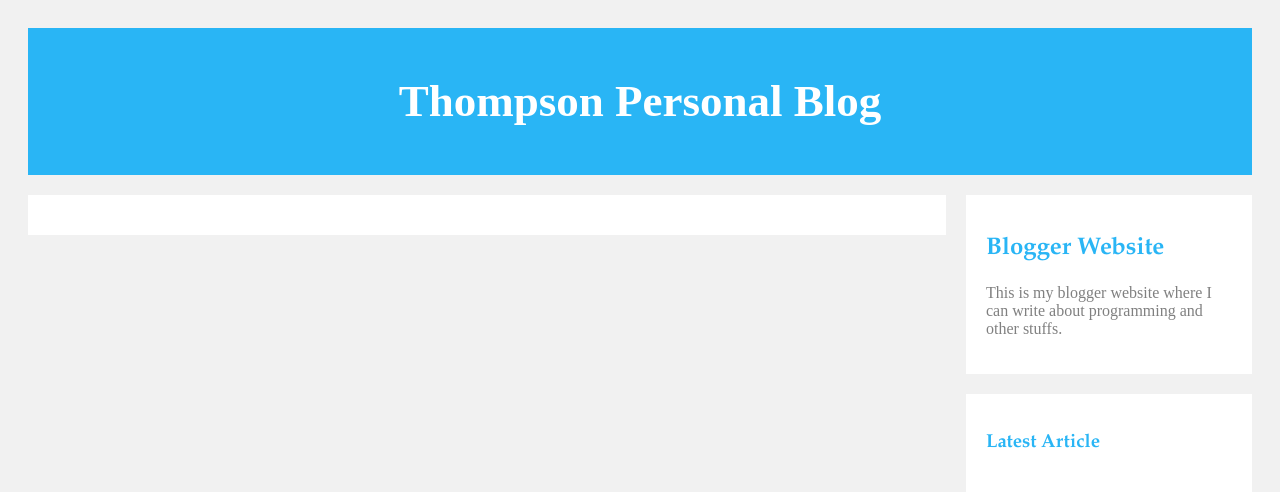
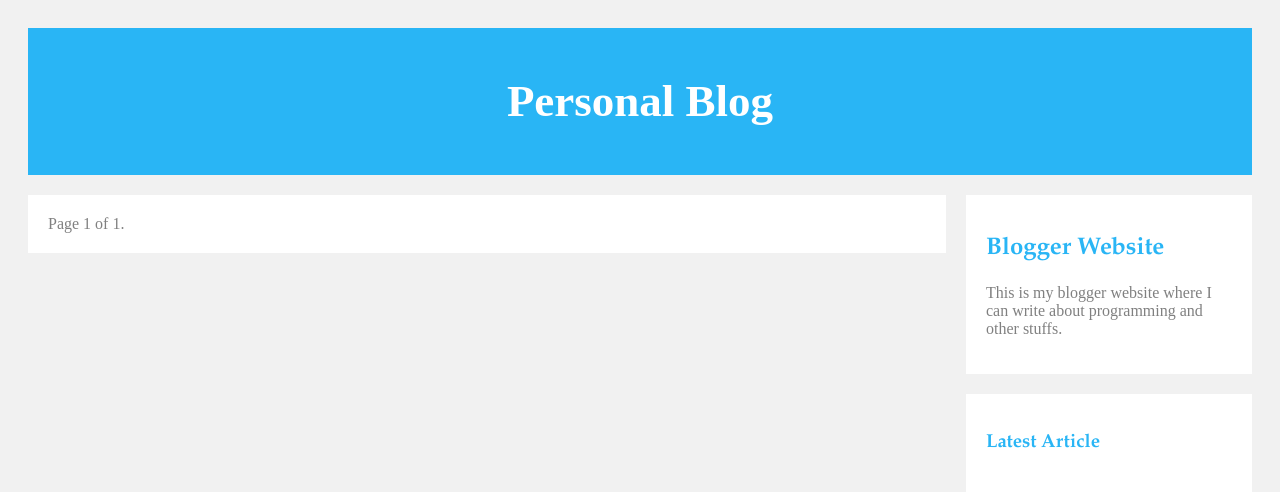
Before and after one commit to thompson-pilot/thom-blog, a Django app: page / in a window 1280 px wide. Shown: the top 492 px of the page. Run offline with Django 3.2, Linux system fonts and the light colour scheme; data that the repository does not hold is empty.

Commit message:
Added pagination to the article list page.

```diff
--- a/blog/static/css/style.css
+++ b/blog/static/css/style.css
@@ -67,9 +67,12 @@ body {
 a:link {
     text-decoration: none;
 }
+a:visited {
+    color: #29B5F5;;
+}
 
 a:hover {
-    color: #29B5F5;
+    color: #343477;
 }
 
 /* Responsive layout - when the screen is less than 800px wide, make the two columns stack on top of each other instead of next to each other */
--- a/blog/templates/blog/base.html
+++ b/blog/templates/blog/base.html
@@ -1,7 +1,8 @@
 {% load static %}
 <!DOCTYPE html>
-<html>
+<html lang="en">
 <head>
+    <meta charset="UTF-8"/>
     <title>{% block title %}{% endblock %}</title>
     <link href="{% static 'css/style.css' %}" rel="stylesheet">
 </head>
@@ -9,7 +10,7 @@
 
     <div class="header">
         <h2>
-            Thompson Personal Blog
+            Personal Blog
         </h2>
     </div>
 
--- a/blog/templates/blog/list.html
+++ b/blog/templates/blog/list.html
@@ -17,5 +17,6 @@
         {{ article.body|truncatewords:50|linebreaks }}
 
     {% endfor %}
+    {% include "blog/pagination.html" with page=articles %}
 
 {% endblock %}
--- /dev/null
+++ b/blog/templates/blog/pagination.html
@@ -0,0 +1,16 @@
+<div class="pagination">
+    <span class="pagination-links">
+
+        {% if page.has_previous %}
+            <a href="?page={{ page.previous_page_number }}">Previous</a>
+        {% endif %}
+
+        <span class="current">
+            Page {{ page.number }} of {{ page.paginator.num_pages }}.
+        </span>
+
+        {% if page.has_next %}
+            <a href="?page={{ page.next_page_number }}">Next</a>
+        {% endif %}
+    </span>
+</div>
--- a/blog/views.py
+++ b/blog/views.py
@@ -2,14 +2,24 @@ from django.shortcuts import render, get_object_or_404
 from .models import Article
 from django.http import HttpResponse
 from django.http import Http404
+from django.core.paginator import Paginator, EmptyPage, PageNotAnInteger
+
 
 
 
 def list_of_articles(request):
 	articles = Article.publishedArticles.all()
-	# print(articles)
 
-	# return HttpResponse("This is list of articles webpage...")
+	paginator = Paginator(articles, 3)
+	page_number = request.GET.get('page', 1)
+
+	try:
+		articles = paginator.page(page_number)
+	except EmptyPage:
+		articles = paginator.page(paginator.num_pages)
+	except PageNotAnInteger:
+		articles = paginator.page(1)
+
 	return render(request, 'blog/list.html', {'articles': articles})
 	pass
 
```
